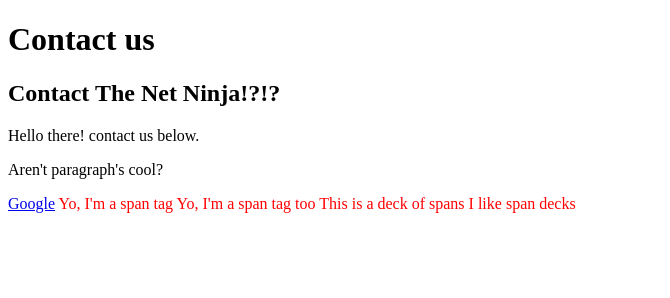
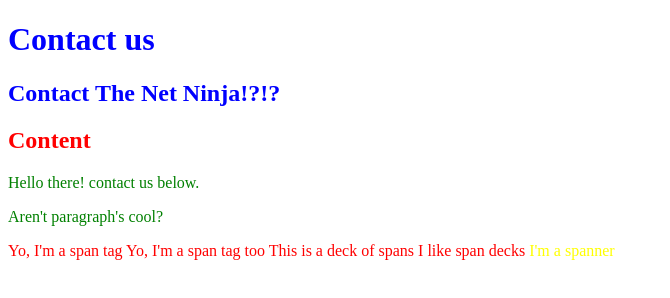
Before and after one commit to piotr-skolorzynski/CSS-basics, a plain HTML site: page contact.html in a window 1280 px wide. Shown: the whole page, without its empty margins (0-670 px from the left). Drawn offline with Linux system fonts and the light colour scheme.

Commit message:
contact.html and syntax.css files modified to show example of inheritance rule in css.

```diff
--- a/contact.html
+++ b/contact.html
@@ -14,16 +14,19 @@
         <h2>Contact The Net Ninja!?!?</h2>
     </div>
 
-    <p>Hello there! contact us below.</p>
-    <p>Aren't paragraph's cool?</p>
+    <h2 id="content-header">Content</h2>
 
-    <a href="http://www.google.com">Google</a>
+    <div>
+        <p>Hello there! contact us below.</p>
+        <p>Aren't paragraph's cool?</p>
+    </div>
 
     <span>Yo, I'm a span tag</span>
-
     <span class="deck">Yo, I'm a span tag too</span>
     <span class="deck">This is a deck of spans</span>
     <span class="deck">I like span decks</span>
 
+    <a href="#">I'm a spanner</a>
+
 </body>
 </html>
--- a/css/syntax.css
+++ b/css/syntax.css
@@ -1,13 +1,20 @@
-/* CSS conflicts & the Cascade */
+/* INHERITANCE */
 
-span {
+body {
+    color: red;
+}
+
+div {
     color: blue;
 }
 
-span {
-    color: red;
+p {
+    color: green;
 }
 
-/* for identical rules the lowest rule overwrights those higher */
+/* when inheritance doesn't work? when browsers have own default styles f.e. a tags. To change that it is necessary to overwright it by own style */
 
-/* inline styles sre the most important, next are styles nested in head section and last exeternal stylesheets */
+a {
+    color: yellow;
+    text-decoration: none;
+}
```
